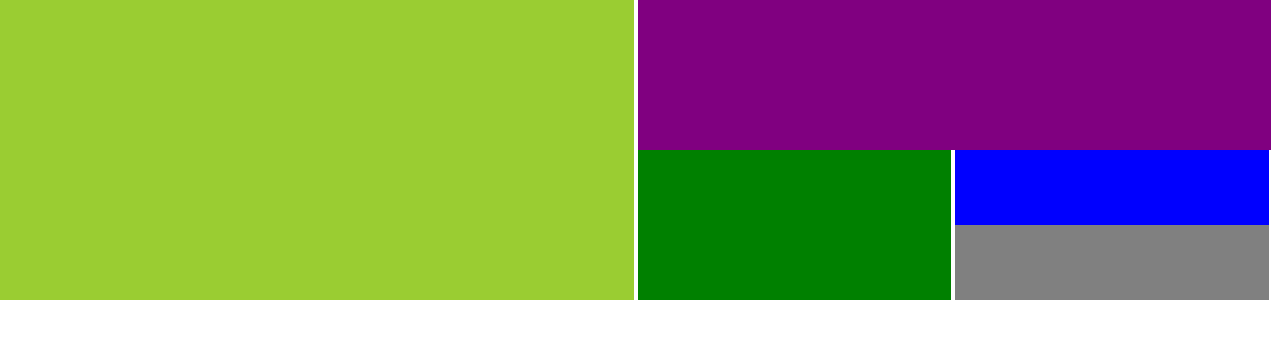
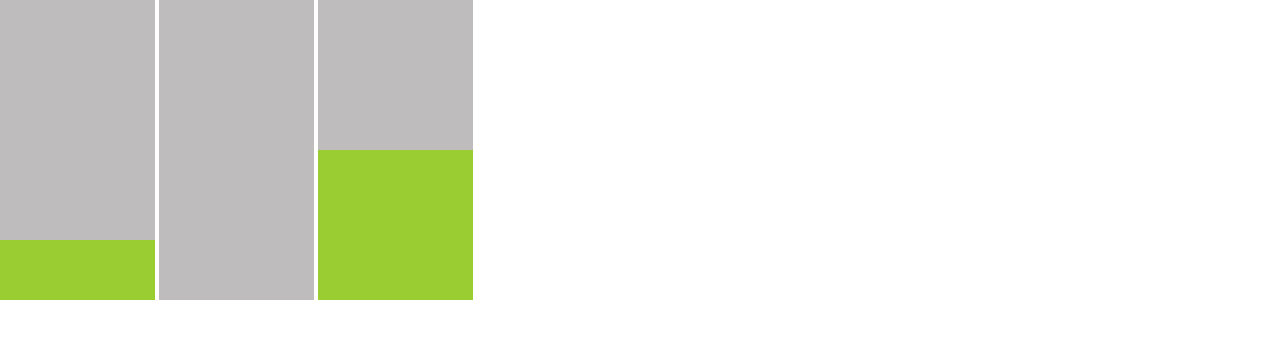
Before and after one commit to OlegDremin/html, a plain HTML site: page index.html in a window 1280 px wide. Drawn offline with Linux system fonts and the light colour scheme.

Commit message:
dzgrafik

```diff
--- a/index.css
+++ b/index.css
@@ -5,49 +5,33 @@
 }
 
 .container {
+    width: 500px;
     height: 300px;
-    width: 100wv;
+    /* border: 10px solid; */
+    overflow: hidden;
 }
 
-.left-container,
-.right-container {
+.column {
+    background: rgb(190, 188, 188);
+    width: 31%;
     height: 100%;
-    width: 49.5%;
     display: inline-block;
 }
 
-.left-container {
+.empty-1 {
+    height: 80%;
+}
+
+.gist-1 {
+    height: 20%;
     background: yellowgreen;
 }
 
-.right-container-1 {
-    background: purple;
+.empty-2 {
     height: 50%;
 }
 
-.right-container-2 {
+.gist-2 {
     height: 50%;
+    background: yellowgreen;
 }
-
-.right-container-2-1,
-.right-container-2-2 {
-    height: 100%;
-    width: 49.5%;
-    display: inline-block;
-}
-
-.right-container-2-1 {
-    background: green;
-}
-
-.right-container-2-2>div {
-    height: 50%;
-}
-
-.right-container-2-2>div:first-child {
-    background: blue;
-}
-
-.right-container-2-2>div:last-child {
-    background: gray;
-}
--- a/index.html
+++ b/index.html
@@ -6,26 +6,27 @@
     <meta name="viewport" content="width=device-width, initial-scale=1.0">
     <meta http-equiv="X-UA-Compatible" content="ie=edge">
     <link rel="stylesheet" href="index.css">
+
     <title>Document</title>
 </head>
 
 <body>
     <div class="container">
-        <div class="left-container"></div>
-        <div class="right-container">
-            <div class="right-container-1"></div>
-            <div class="right-container-2">
-                <div class="right-container-2-1"></div>
-                <div class="right-container-2-2">
-                    <div></div>
-                    <div></div>
-                </div>
-
-            </div>
+        <div class="column">
+            <div class="empty-1"></div>
+            <div class="gist-1"></div>
         </div>
 
+        <div class="column"></div>
+        <div class="column">
+            <div class="empty-2"></div>
+            <div class="gist-2"></div>
+        </div>
+
+
+
+
     </div>
-
 </body>
 
 </html>
```
